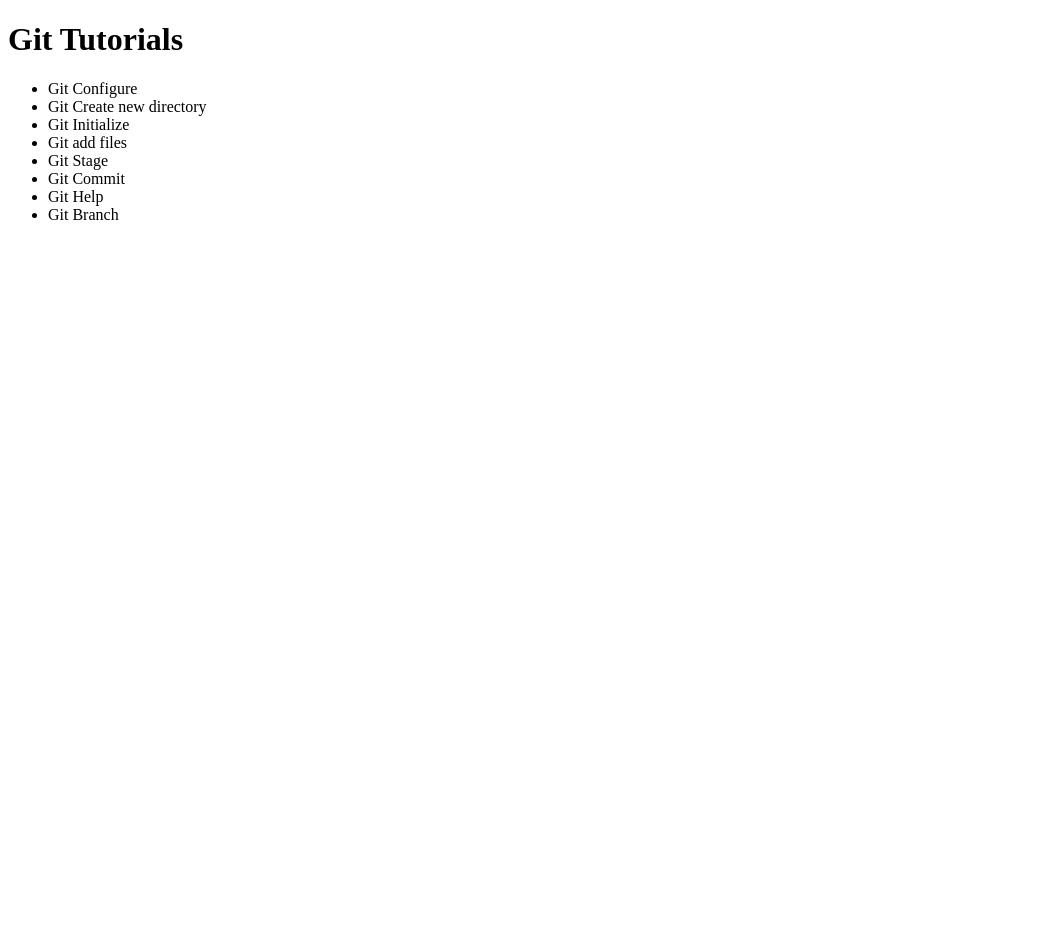
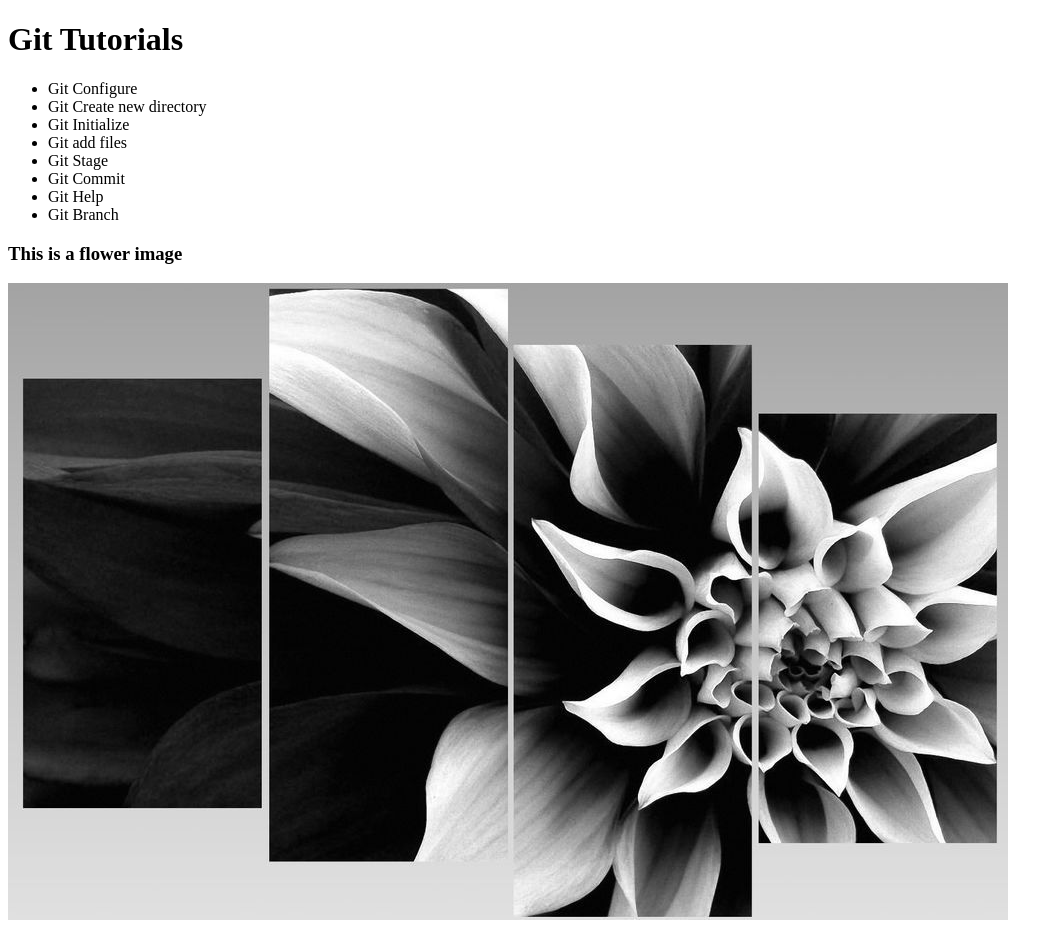
Before and after one commit to MNjeri22/gitpracs, a plain HTML site: page index.html in a window 1280 px wide. Shown: the whole page, without its empty margins (0-1063 px from the left). Before the commit the page ends 800 px from the top, so only its background shows below. Drawn offline with Linux system fonts and the light colour scheme.

Commit message:
added heading and image

```diff
--- a/index.html
+++ b/index.html
@@ -19,6 +19,7 @@
         <Li>Git Branch</Li>
 
     </ul>
-
+    <h3>This is a flower image</h3>
+<img src="images/flower.jpeg" alt="flower">
 </body>
 </html>
```
